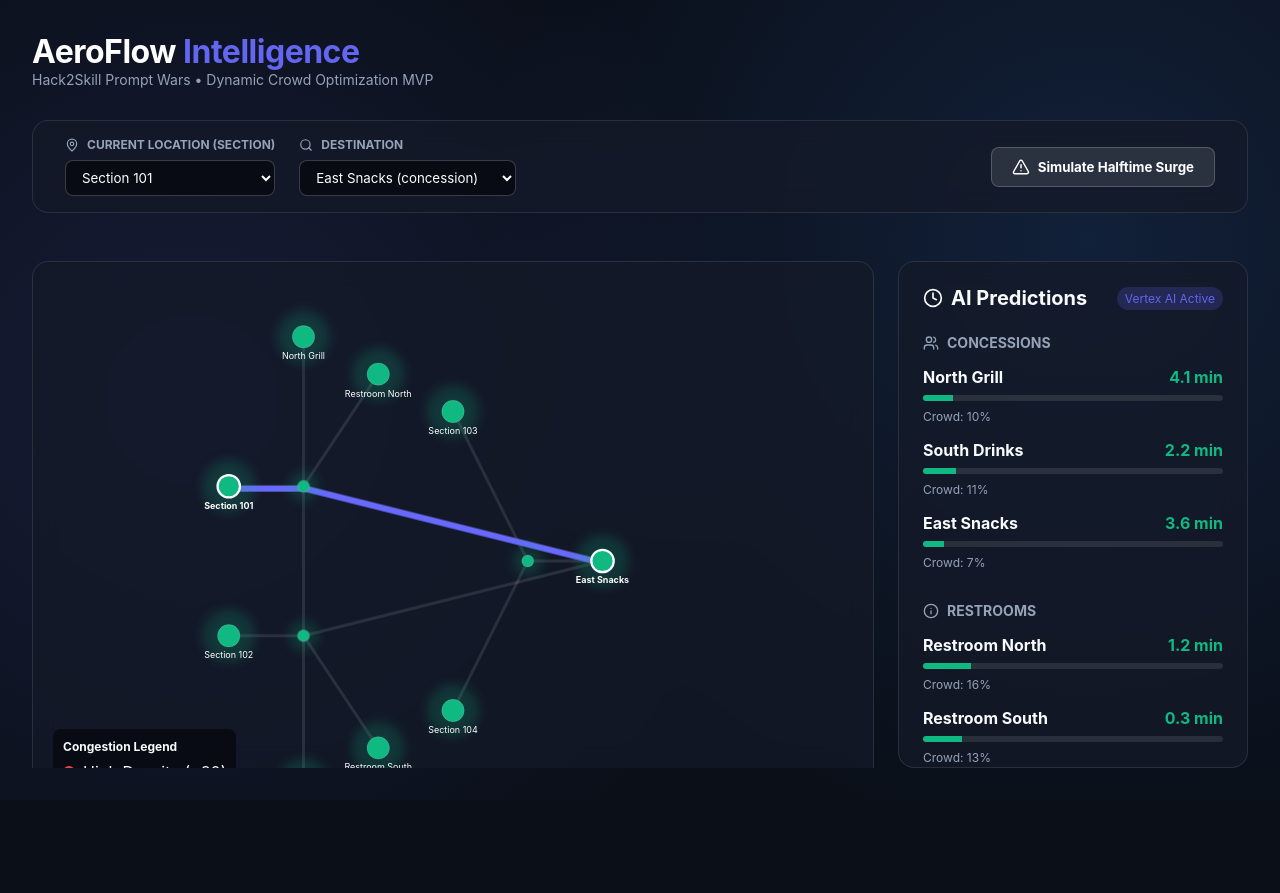
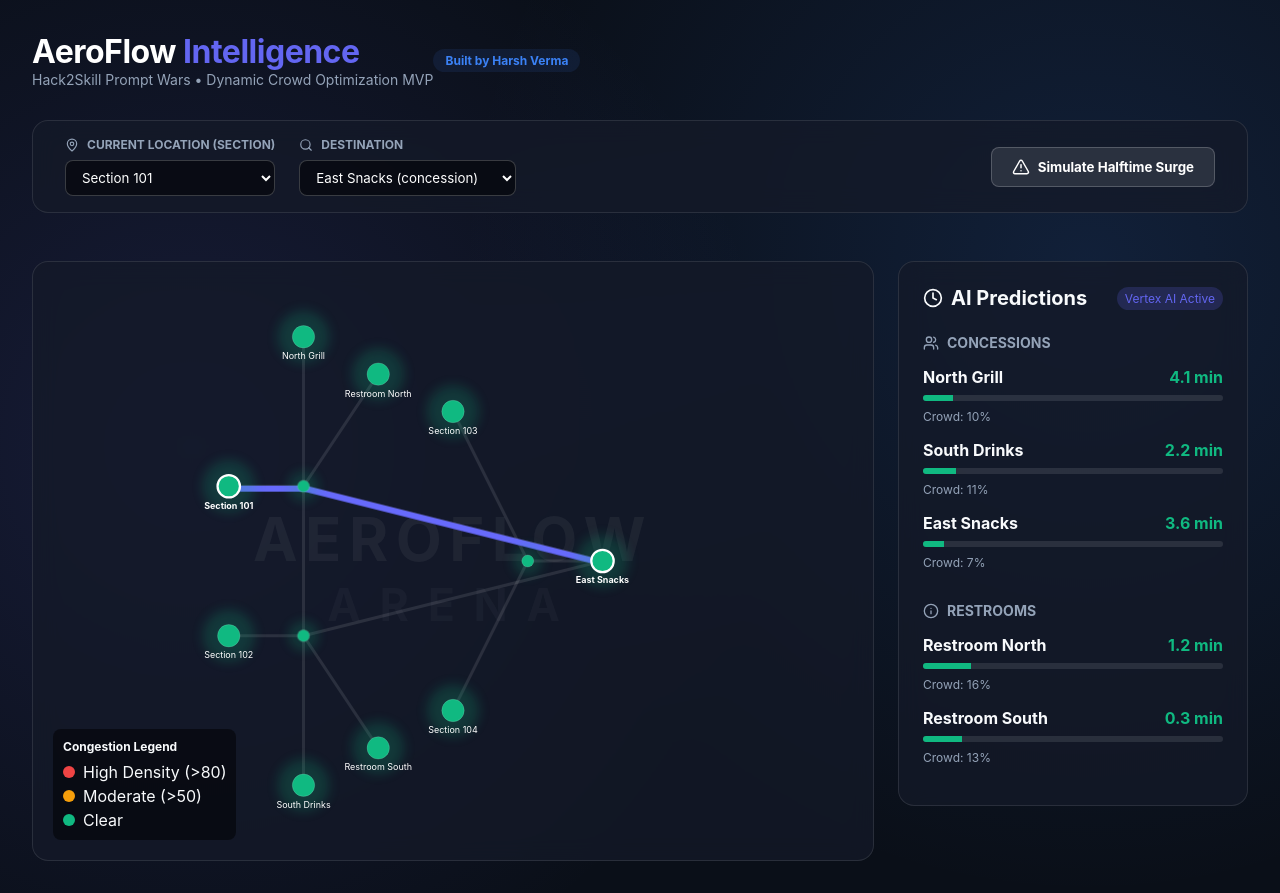
Before and after one commit to harsh-18/prompt-wars-project, a React (Vite) app: page / in a window 1280 px wide. Before the commit the page ends 800 px from the top, so only its background shows below. Built offline with nearby package versions, Linux system fonts and the light colour scheme.

Commit message:
style: fix scrolling flow and add overarching branding map text

```diff
--- a/index.html
+++ b/index.html
@@ -4,7 +4,7 @@
     <meta charset="UTF-8" />
     <link rel="icon" type="image/svg+xml" href="/favicon.svg" />
     <meta name="viewport" content="width=device-width, initial-scale=1.0" />
-    <title>temp</title>
+    <title>AeroFlow | Prompt Wars</title>
   </head>
   <body>
     <div id="root"></div>
--- a/src/App.jsx
+++ b/src/App.jsx
@@ -9,15 +9,22 @@ const AppContent = () => {
   const [endNode, setEndNode] = useState('C3');
 
   return (
-    <div className="flex-col" style={{ height: '100vh', padding: '2rem', overflow: 'hidden' }}>
+    <div className="flex-col" style={{ minHeight: '100vh', padding: '2rem', overflowX: 'hidden' }}>
 
       {/* Header */}
       <header className="flex-row items-center justify-between" style={{ marginBottom: '2rem' }}>
-        <div>
-          <h1 className="text-2xl font-bold" style={{ color: '#fff', letterSpacing: '-0.5px' }}>
-            AeroFlow <span style={{ color: '#6366f1' }}>Intelligence</span>
-          </h1>
-          <p className="text-sm text-muted">Hack2Skill Prompt Wars • Dynamic Crowd Optimization MVP</p>
+        <div className="flex-row items-center justify-between">
+          <div>
+            <h1 className="text-2xl font-bold" style={{ color: '#fff', letterSpacing: '-0.5px' }}>
+              AeroFlow <span style={{ color: '#6366f1' }}>Intelligence</span>
+            </h1>
+            <p className="text-sm text-muted">Hack2Skill Prompt Wars • Dynamic Crowd Optimization MVP</p>
+          </div>
+          <div className="flex-col" style={{ alignItems: 'flex-end' }}>
+            <span style={{ background: 'rgba(59, 130, 246, 0.1)', color: '#3b82f6', padding: '4px 12px', borderRadius: '16px', fontSize: '0.75rem', fontWeight: 'bold' }}>
+              Built by Harsh Verma
+            </span>
+          </div>
         </div>
       </header>
 
@@ -31,7 +38,7 @@ const AppContent = () => {
         />
 
         {/* Content Split */}
-        <div className="flex-row gap-6" style={{ flex: 1, overflow: 'hidden' }}>
+        <div className="flex-row gap-6" style={{ flex: 1, flexWrap: 'wrap' }}>
 
           {/* Main Visualizer */}
           <StadiumMap startNode={startNode} endNode={endNode} />
--- a/src/components/StadiumMap.jsx
+++ b/src/components/StadiumMap.jsx
@@ -19,6 +19,13 @@ export const StadiumMap = ({ startNode, endNode }) => {
     <div className="glass-panel" style={{ flex: 1, position: 'relative', overflow: 'hidden', minHeight: '600px' }}>
       {/* We use an SVG to draw the "Stadium Diagram" */}
       <svg width="100%" height="100%" viewBox="0 0 800 800" style={{ position: 'absolute', top: 0, left: 0 }}>
+        {/* Arena Name Branding */}
+        <text x="400" y="400" transform="translate(0, 0)" textAnchor="middle" fill="rgba(255,255,255,0.05)" fontSize="80" fontWeight="bold" letterSpacing="10" style={{ pointerEvents: 'none' }}>
+          AEROFLOW
+        </text>
+        <text x="400" y="480" transform="translate(0, 0)" textAnchor="middle" fill="rgba(255,255,255,0.03)" fontSize="60" fontWeight="bold" letterSpacing="25" style={{ pointerEvents: 'none' }}>
+          ARENA
+        </text>
 
         {/* Draw all static edges (corridors) */}
         {EDGES.map((edge, i) => {
```
